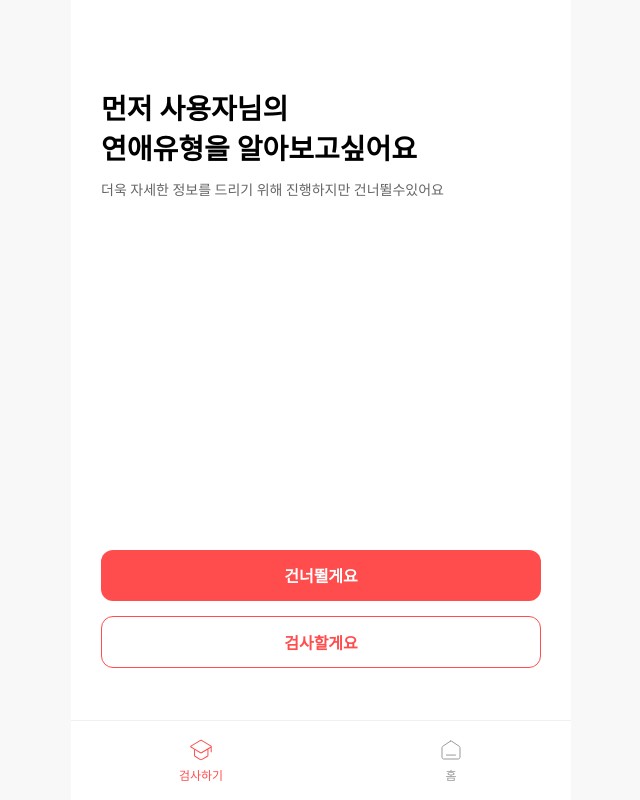
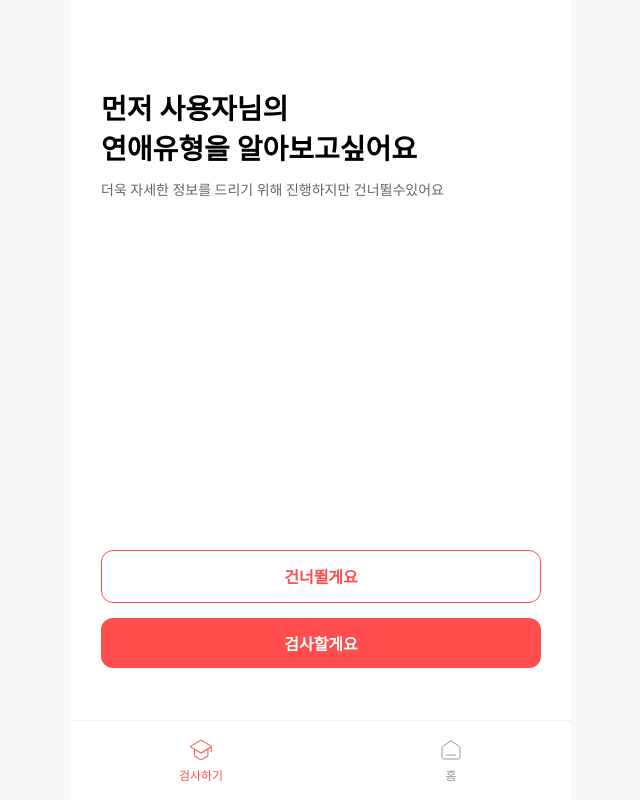
Before and after one commit to x0gux/malhalyeon_front, a Next.js app: page /test in a window 1280 px wide. Shown: the whole page, without its empty margins (319-959 px from the left). Built offline with nearby package versions, Linux system fonts and the light colour scheme; a web font is replaced by a local one.

Commit message:
feat : test 1단계 페이지

```diff
--- /dev/null
+++ b/src/_components/common/button.tsx
@@ -0,0 +1,54 @@
+import styled from "@emotion/styled";
+import font from "@/packages/design-system/src/font";
+
+const Button = ({text, onClick,type}: {type : 'primary' | 'secondary',text: string, onClick: () => void}) => {
+    if(type == 'primary'){
+        return(
+            <PrimaryButton onClick={onClick}>
+                {text}
+            </PrimaryButton>
+        )
+    }else{
+        return(
+            <SecondaryButton onClick={onClick}>
+                {text}
+            </SecondaryButton>
+        )
+    }
+
+}
+
+export default Button;
+
+
+const PrimaryButton = styled.button`
+  ${font.Btn1};
+  width: 100%;
+  padding : 3%;
+  background-color: #FF4D4D;
+  color: #ffffff;
+  border: none;
+  border-radius: 12px;
+  cursor: pointer;
+  transition: opacity 0.2s;
+
+  &:active {
+    opacity: 0.8;
+  }
+`;
+
+const SecondaryButton = styled.button`
+  ${font.Btn1};
+  width: 100%;
+  padding : 3%;
+  background-color: #ffffff;
+  color: #FF4D4D;
+  border: 1px solid #FF4D4D;
+  border-radius: 12px;
+  cursor: pointer;
+  transition: background-color 0.2s;
+
+  &:active {
+    background-color: #fff0f0;
+  }
+`;
--- /dev/null
+++ b/src/_components/common/index.ts
@@ -0,0 +1,3 @@
+import Button from "./button";
+
+export {Button};
--- /dev/null
+++ b/src/app/(test)/test/page.tsx
@@ -0,0 +1,86 @@
+'use client';
+
+import styled from '@emotion/styled';
+import font from '@/packages/design-system/src/font';
+import {Footer} from '@/_components/Layout';
+import { useRouter } from 'next/navigation';
+import {Button} from '@/_components/common';
+
+const TestPage = () => {
+  const router = useRouter();
+
+  const handleSkip = () => {
+    router.push('/');
+  };
+
+  const handleStartTest = () => {
+    router.push('/testing');
+  };
+
+  return (
+    <PageLayout>
+      <ContentArea>
+        <HeaderArea>
+          <Title>
+            먼저 사용자님의<br />
+            연애유형을 알아보고싶어요
+          </Title>
+          <SubTitle>
+            더욱 자세한 정보를 드리기 위해 진행하지만 건너뛸수있어요
+          </SubTitle>
+        </HeaderArea>
+
+        <ButtonArea>
+          <Button type='secondary' text='건너뛸게요' onClick={handleSkip} />
+           <Button type='primary' text='검사할게요' onClick={handleStartTest} />
+        </ButtonArea>
+      </ContentArea>
+      <Footer />
+    </PageLayout>
+  );
+};
+
+export default TestPage;
+
+const PageLayout = styled.div`
+  display: flex;
+  flex-direction: column;
+  height: 100vh;
+  width: 100%;
+  max-width: 500px;
+  margin: 0 auto;
+  position: relative;
+  background-color: #ffffff;
+`;
+
+const ContentArea = styled.div`
+  flex: 1;
+  display: flex;
+  flex-direction: column;
+  padding: 87px 30px 0 30px;
+`;
+
+const HeaderArea = styled.div`
+  display: flex;
+  flex-direction: column;
+  gap: 12px;
+`;
+
+const Title = styled.h1`
+  ${font.D2};
+  color: #000000;
+  white-space: pre-line;
+`;
+
+const SubTitle = styled.p`
+  ${font.P2};
+  color: #666666;
+`;
+
+const ButtonArea = styled.div`
+  margin-top: auto;
+  margin-bottom: 30%; /* Adjust based on footer height */
+  display: flex;
+  flex-direction: column;
+  gap: 15px;
+`;
--- a/src/app/test/page.tsx
+++ b/src/app/(test)/testing/page.tsx
@@ -2,8 +2,9 @@
 
 import styled from '@emotion/styled';
 import font from '@/packages/design-system/src/font';
-import Footer from '@/_components/Layout/Footer';
+import {Footer} from '@/_components/Layout';
 import { useRouter } from 'next/navigation';
+import {Button} from '@/_components/common';
 
 const TestPage = () => {
   const router = useRouter();
@@ -13,8 +14,7 @@ const TestPage = () => {
   };
 
   const handleStartTest = () => {
-    // Navigate to actual test process or show a message
-    alert('검사를 시작합니다!');
+    router.push('/testing');
   };
 
   return (
@@ -22,17 +22,19 @@ const TestPage = () => {
       <ContentArea>
         <HeaderArea>
           <Title>
-            먼저 사용자님의<br />
-            연애유형을 알아보고싶어요
+            사용자님의 대화상대 이름을<br/>
+            입력해주세요
           </Title>
           <SubTitle>
-            더욱 자세한 정보를 드리기 위해 진행하지만 건너뛸수있어요
+            카카오톡 이름과 같은 이름을 입력해주세요
           </SubTitle>
+
+          <TestInput type="text" placeholder='이름을 입력해주세요' />
+
         </HeaderArea>
 
         <ButtonArea>
-          <PrimaryButton onClick={handleSkip}>건너뛸게요</PrimaryButton>
-           <SecondaryButton onClick={handleStartTest}>검사할게요</SecondaryButton>
+           <Button type='secondary' text='다음으로' onClick={handleStartTest} />
         </ButtonArea>
       </ContentArea>
       <Footer />
@@ -79,40 +81,24 @@ const SubTitle = styled.p`
 
 const ButtonArea = styled.div`
   margin-top: auto;
-  margin-bottom: 30%; /* Adjust based on footer height */
+  margin-bottom: 30%;
   display: flex;
   flex-direction: column;
   gap: 15px;
 `;
 
-const PrimaryButton = styled.button`
-  ${font.Btn1};
-  width: 100%;
-  padding : 3%;
-  background-color: #FF4D4D;
-  color: #ffffff;
-  border: none;
-  border-radius: 12px;
-  cursor: pointer;
-  transition: opacity 0.2s;
+const TestInput = styled.input`
+  ${font.H2};
+  border : none;
+  border-bottom : 1px solid #FF4D4D;
+  outline : none;
+  margin-top : 10%;
+  padding : 1%;
+  background-color : #ffffff;
+  color : #FF4D4D;
 
-  &:active {
-    opacity: 0.8;
-  }
-`;
+  ::placeholder {
+    color : #FF4D4D;
+    ${font.H2};
 
-const SecondaryButton = styled.button`
-  ${font.Btn1};
-  width: 100%;
-  padding : 3%;
-  background-color: #ffffff;
-  color: #FF4D4D;
-  border: 1px solid #FF4D4D;
-  border-radius: 12px;
-  cursor: pointer;
-  transition: background-color 0.2s;
-
-  &:active {
-    background-color: #fff0f0;
-  }
-`;
+  `
```
